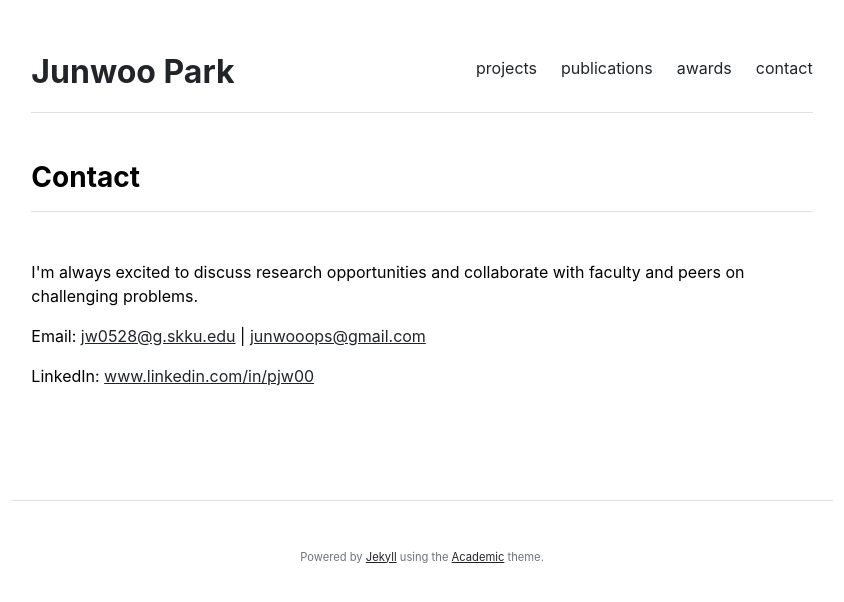
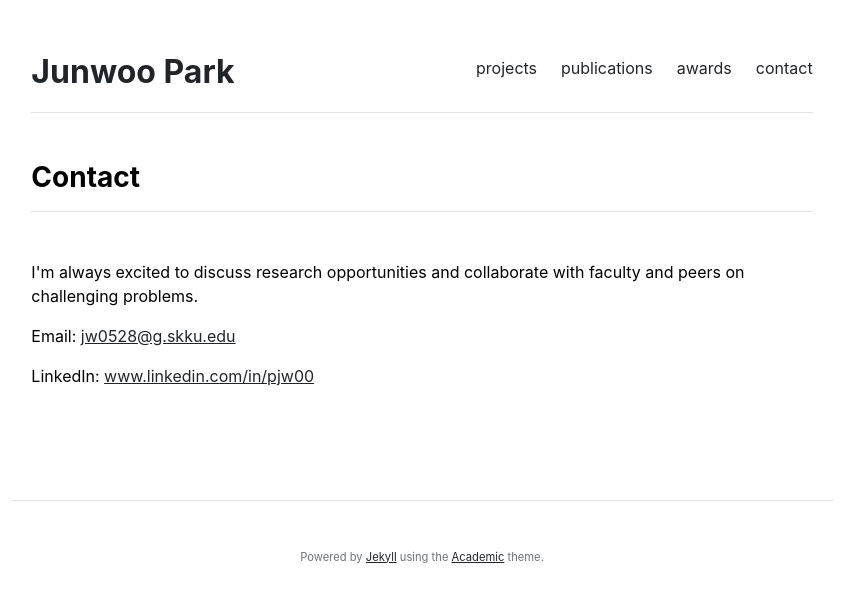
Before and after one commit to junwoop0/junwoop0.github.io, a Jekyll site: the page built from contact.md, in a window 1280 px wide. Shown: the top 602 px of the page, without its empty margins (218-1062 px from the left). Built offline with Jekyll 4.4.1, drawn with Linux system fonts in a browser that asks for light colours.

Commit message:
update profile

```diff
--- a/_includes/contact.html
+++ b/_includes/contact.html
@@ -6,7 +6,7 @@
       <div class="row g-5 mb-5">
         <div class="col-md-12">
           <p>I'm always excited to discuss research opportunities and collaborate with faculty and peers on challenging problems.</p>
-          <p>Email: <a href="mailto:jw0528@g.skku.edu">jw0528@g.skku.edu</a> | <a href="mailto:junwooops@gmail.com">junwooops@gmail.com</a></p>
+          <p>Email: <a href="mailto:jw0528@g.skku.edu">jw0528@g.skku.edu</a></p>
           <p>LinkedIn: <a href="https://www.linkedin.com/in/pjw00" target="_blank">www.linkedin.com/in/pjw00</a></p>
         </div>
       </div>
--- a/_layouts/home.html
+++ b/_layouts/home.html
@@ -13,7 +13,7 @@ layout: default
         <a href="https://www.linkedin.com/in/pjw00/" class="text-reset" target="_blank" rel="noopener" aria-label="LinkedIn">
           <i class="fab fa-linkedin"></i>
         </a>
-        <a href="mailto:junwooops@gmail.com" class="text-reset" aria-label="Email">
+        <a href="mailto:jw0528@g.skku.edu" class="text-reset" aria-label="Email">
           <i class="fas fa-envelope"></i>
         </a>
       </div>
```
